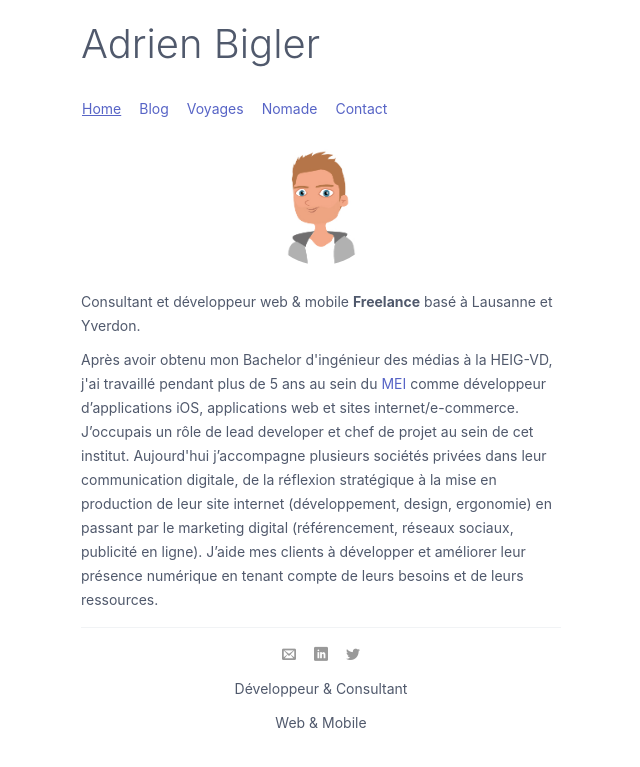
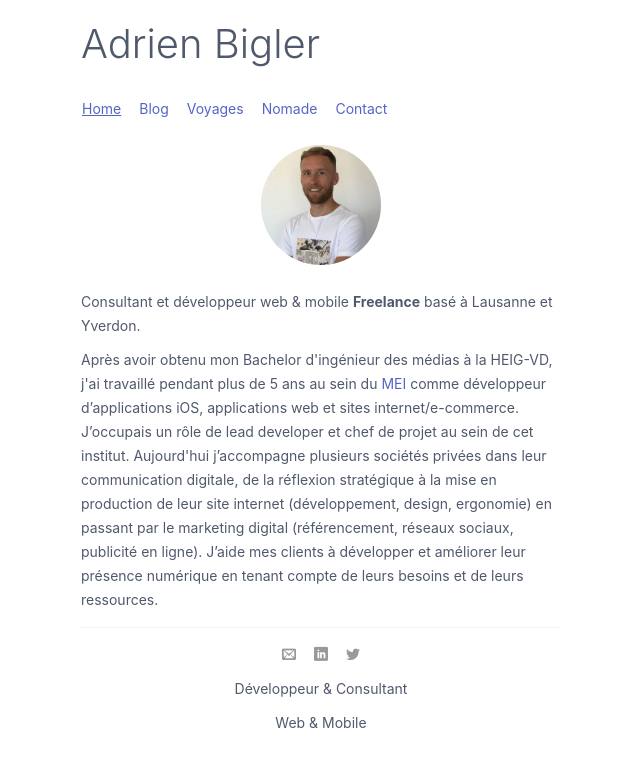
Before and after one commit to camel113/camel113.github.io, a Jekyll site: the page built from index.html, in a window 1280 px wide. Shown: the top 767 px of the page, without its empty margins (319-959 px from the left). Built offline with Jekyll 4.4.1, drawn with Linux system fonts in a browser that asks for light colours; some web fonts are replaced; the list of posts is cut into pages by our own code.

Commit message:
Change profil picture

```diff
--- a/index.html
+++ b/index.html
@@ -3,7 +3,7 @@ layout: default
 redirect_from: "/adrien-bigler-consultant-web"
 ---
 <main>
-	<div class="img-adrien-container"><img src="/images/adrien.jpg" alt="Adrien Bigler"></div>
+	<div class="img-adrien-container"><img src="/images/adrien-3.jpg" alt="Adrien Bigler"></div>
 	<p>Consultant et développeur web & mobile <b>Freelance</b> basé à Lausanne et Yverdon.</p>
 	<p>Après avoir obtenu mon Bachelor d'ingénieur des médias à la HEIG-VD, j'ai travaillé pendant plus de 5 ans au sein du <a href="http://mei.heig-vd.ch/">MEI</a> comme développeur d’applications iOS, applications web et sites internet/e-commerce. J’occupais un rôle de lead developer et chef de projet au sein de cet institut. Aujourd'hui j’accompagne plusieurs sociétés privées dans leur communication digitale, de la réflexion stratégique à la mise en production de leur site internet (développement, design, ergonomie) en passant par le marketing digital (référencement, réseaux sociaux, publicité en ligne). J’aide mes clients à développer et améliorer leur présence numérique en tenant compte de leurs besoins et de leurs ressources.</p>
 </main>
```
Also changed, not shown: images/adrien-3.jpg (added).
